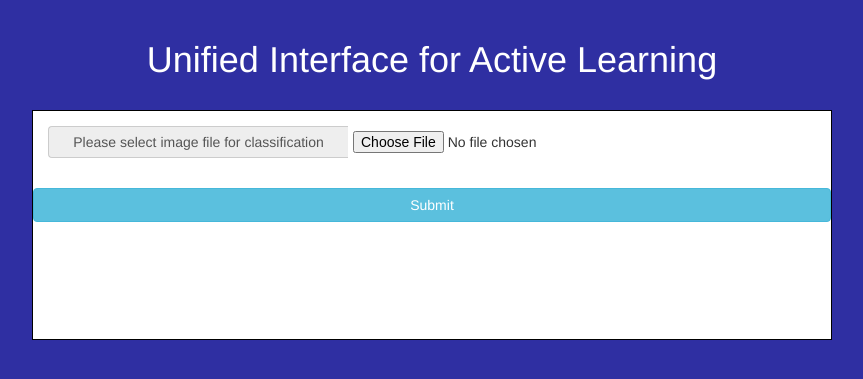
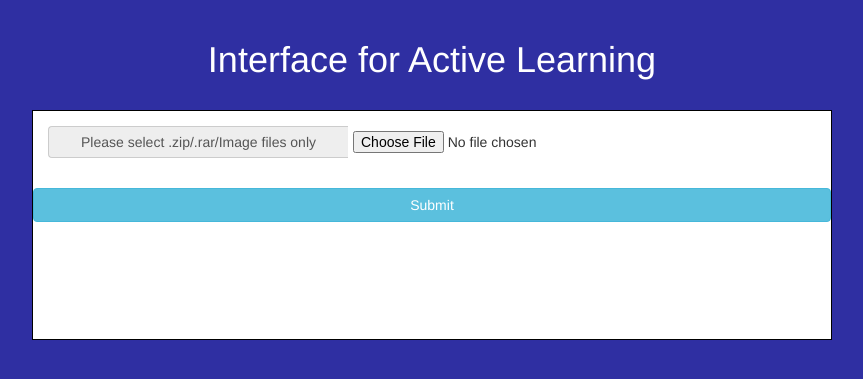
Before and after one commit to s18k/Active-Learning, a Flask app: page /predict in a window 1280 px wide. Shown: the top 379 px of the page, without its empty margins (208-1071 px from the left). Run offline with Flask 2, Linux system fonts and the light colour scheme; some libraries are stand-ins or nearby versions.

Commit message:
Added feature of uploading .zip/.rar file for validation

```diff
--- a/templates/predict.html
+++ b/templates/predict.html
@@ -11,46 +11,22 @@
 </head>
 <body style="background: #2F2FA2">
 <center  >
-    <!--        <h1>MNIST Digits Dataset using Active Learning</h1>-->
     <br>
-    <h1 style="color:white">Unified Interface for Active Learning </h1>
+    <h1 style="color:white">Interface for Active Learning </h1>
     <br>
-    <!-- Default form login -->
 
     <form method="POST" enctype=multipart/form-data class="text-center border border-light p-5"  style="height: 230px; width: 800px; border: 1px solid black; background:white" action="{{url_for('result')}}">
-
-
-
-        <!--            <input type="password" id="defaultLoginFormPassword" class="form-control mb-4" placeholder="Password">-->
         <div class="form-group" style="padding:10px;">
 
 
             <div class="input-group" style="padding:5px">
-                <span class="input-group-addon" style="width:300px">Please select image file for classification</span>
+                <span class="input-group-addon" style="width:300px">Please select .zip/.rar/Image files only</span>
                 <input type=file name=file style="padding:5px" placeholder="">
             </div>
         </div>
         <button class="btn btn-info btn-block my-4" type="submit" value="result">Submit</button>
 
     </form>
-    <!--&lt;!&ndash; Default form login &ndash;&gt;-->
-    <!--        <form method="POST" class="form-inline"action="{{url_for('query')}}">-->
-    <!--            Number of Queries:<input name="queries" type="number" placeholder="Enter the number of samples you want to label">-->
-    <!--                    <br>-->
-
-    <!--            <div class="form-group">-->
-    <!--                <div class="input-group">-->
-    <!--                    -->
-    <!--                    <span class="input-group-addon">Please select the Classifier</span>-->
-    <!--                        <select name="classifier_select" class="selectpicker form-control">-->
-    <!--                          {% for o in data %}-->
-    <!--                          <option value="{{ o.name }}">{{ o.name }}</option>-->
-    <!--                          {% endfor %}-->
-    <!--                        </select>-->
-    <!--                </div>-->
-    <!--                <button type="submit" class="btn btn-default" value="next">Submit</button>-->
-    <!--            </div>-->
-    <!--        </form>-->
 
 </center>
 <script src="https://code.jquery.com/jquery-1.12.4.min.js" integrity="sha384-nvAa0+6Qg9clwYCGGPpDQLVpLNn0fRaROjHqs13t4Ggj3Ez50XnGQqc/r8MhnRDZ" crossorigin="anonymous"></script>
```
